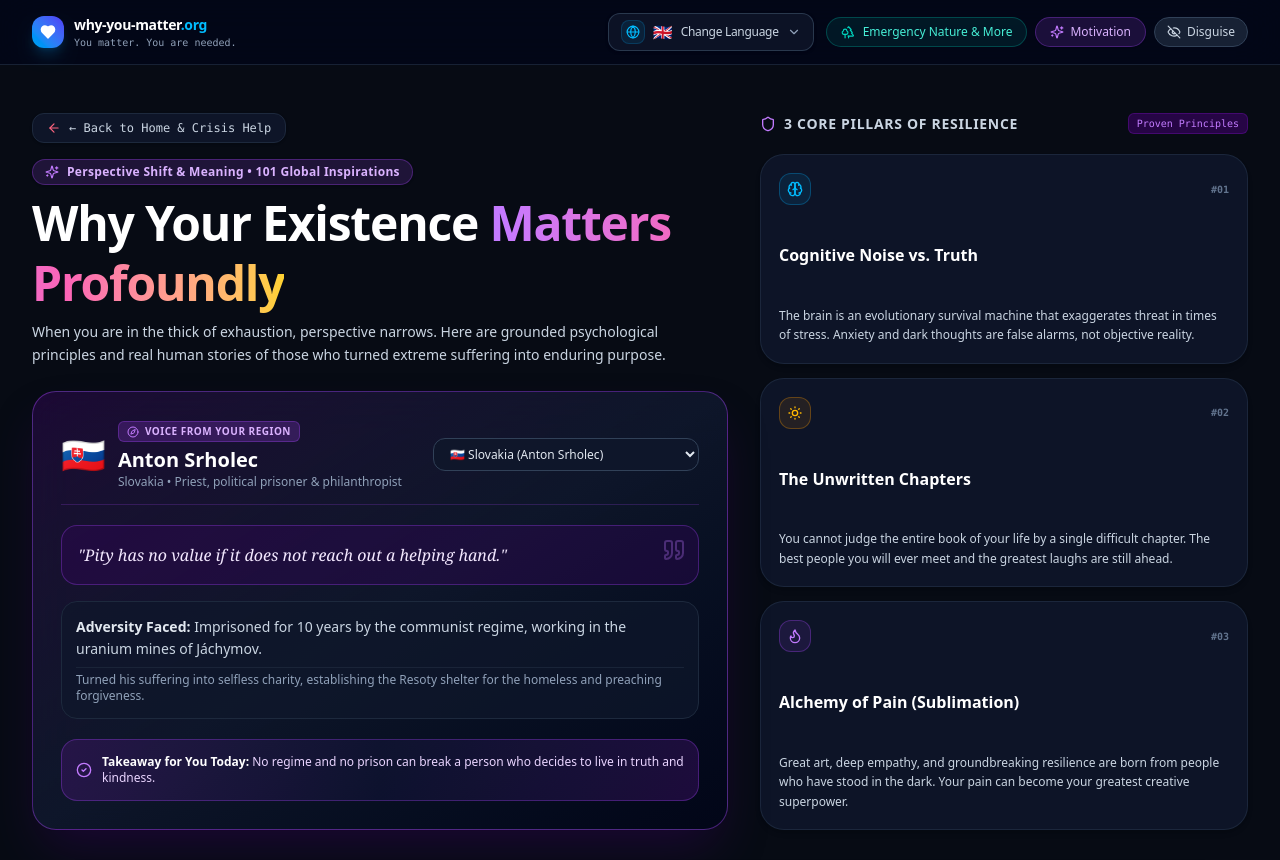
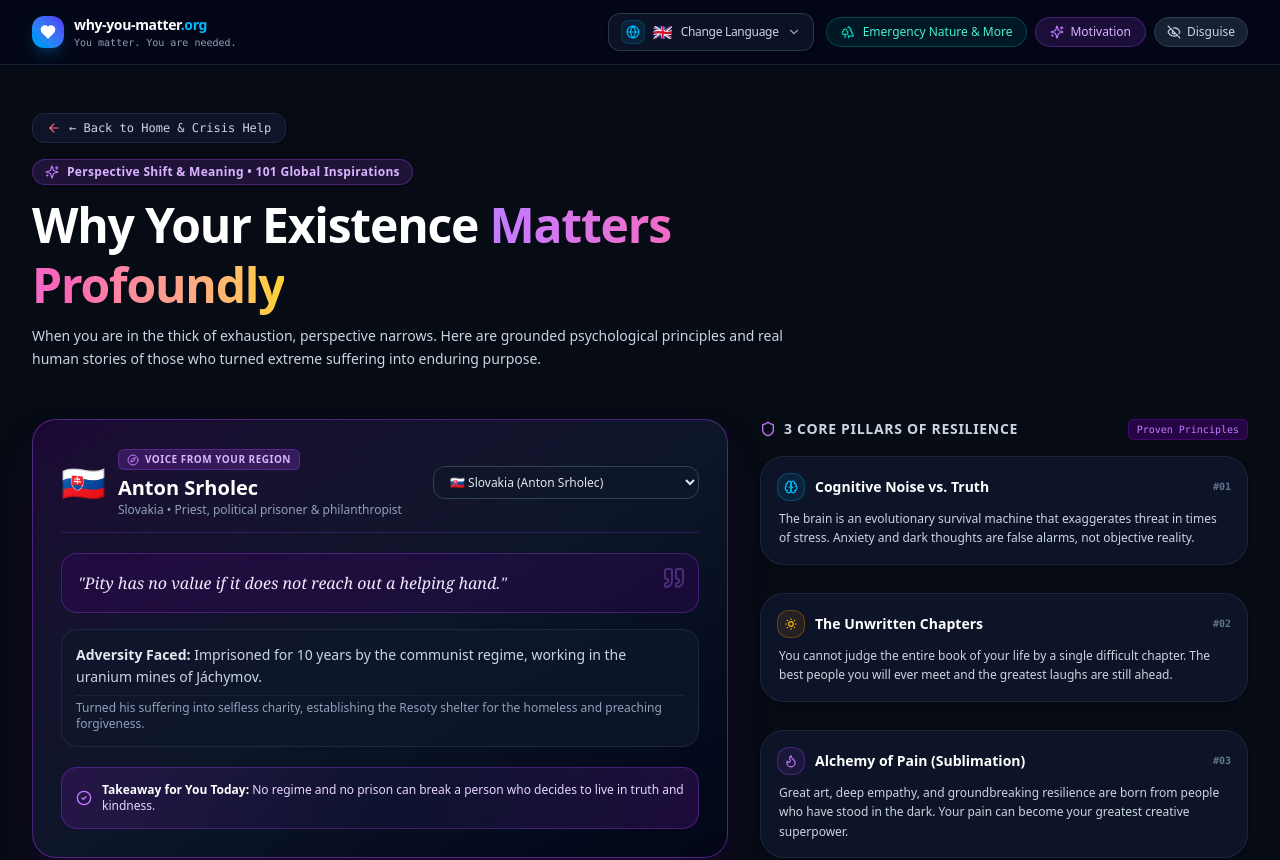
Before and after one commit to drmartinluzak97/why-you-matter, a Next.js app: page /motivation in a window 1280 px wide. Shown: the top 860 px of the page. Built offline with nearby package versions, Linux system fonts and the light colour scheme; no server answers.

Commit message:
fix(motivation): align 3 resilience pillars with geo-hero spotlight box baseline

```diff
--- a/components/motivation-hub.tsx
+++ b/components/motivation-hub.tsx
@@ -129,16 +129,10 @@ export function MotivationHub({ initialCountryCode }: MotivationHubProps) {
   );
 
   return (
-    <div className="space-y-12 lg:space-y-16">
+    <div className="space-y-10 lg:space-y-12">
       {/* ======================================================== */}
-      {/* TOP BENTO GRID: HERO + SPOTLIGHT (LEFT) & 4 PILLARS (RIGHT) */}
+      {/* 1. TOP HERO HEADER (FULL WIDTH)                          */}
       {/* ======================================================== */}
-      <div className="grid grid-cols-1 lg:grid-cols-12 gap-6 lg:gap-8 items-stretch">
-
-        {/* LEFT BENTO BLOCK (7 Columns): Hero Title & Geo-Hero Spotlight */}
-        <div className="lg:col-span-7 flex flex-col justify-between space-y-6">
-
-          {/* Header & Back Link */}
       <div className="space-y-4">
         <div className="flex items-center justify-between">
           <Link
@@ -150,7 +144,7 @@ export function MotivationHub({ initialCountryCode }: MotivationHubProps) {
           </Link>
         </div>
 
-            <div className="space-y-2">
+        <div className="space-y-2.5 max-w-4xl">
           <div className="inline-flex items-center gap-2 px-3 py-1 rounded-full bg-purple-500/15 text-purple-300 text-xs font-semibold tracking-wide border border-purple-500/30 shadow-sm">
             <Sparkles className="w-3.5 h-3.5 text-purple-400" />
             <span>{mp.badge}</span>
@@ -161,13 +155,19 @@ export function MotivationHub({ initialCountryCode }: MotivationHubProps) {
               {mp.titleHighlight}
             </span>
           </h1>
-              <p className="text-slate-300 text-xs sm:text-sm leading-relaxed max-w-2xl">
+          <p className="text-slate-300 text-xs sm:text-sm leading-relaxed max-w-3xl">
             {mp.description}
           </p>
         </div>
       </div>
 
-          {/* Geo-Hero Spotlight Card (Type 1) */}
+      {/* ======================================================== */}
+      {/* 2. SIDE-BY-SIDE BENTO: GEO-HERO SPOTLIGHT & 3 PILLARS    */}
+      {/* ======================================================== */}
+      <div className="grid grid-cols-1 lg:grid-cols-12 gap-6 lg:gap-8 items-stretch">
+
+        {/* LEFT BLOCK (7 Columns): Geo-Hero Spotlight */}
+        <div className="lg:col-span-7 flex flex-col">
           <div className="relative rounded-3xl bg-gradient-to-br from-purple-950/40 via-slate-900/95 to-slate-950 border border-purple-500/40 p-6 sm:p-7 shadow-2xl shadow-purple-950/40 backdrop-blur-xl space-y-5 flex-1 flex flex-col justify-between">
             <div className="flex flex-col sm:flex-row sm:items-center justify-between gap-3 border-b border-purple-500/20 pb-3.5">
               <div className="flex items-center gap-3">
@@ -241,9 +241,9 @@ export function MotivationHub({ initialCountryCode }: MotivationHubProps) {
           </div>
         </div>
 
-        {/* RIGHT BENTO BLOCK (5 Columns): 3 Psychological Pillars Bento Grid */}
-        <div className="lg:col-span-5 flex flex-col justify-between space-y-4">
-          <div className="flex items-center justify-between pb-1">
+        {/* RIGHT BLOCK (5 Columns): 3 Psychological Pillars */}
+        <div className="lg:col-span-5 flex flex-col justify-between space-y-3.5">
+          <div className="flex items-center justify-between pb-0.5">
             <h3 className="text-sm font-bold text-slate-300 uppercase tracking-wider flex items-center gap-2">
               <Shield className="w-4 h-4 text-purple-400" />
               <span>{mp.pillars.title}</span>
@@ -253,28 +253,29 @@ export function MotivationHub({ initialCountryCode }: MotivationHubProps) {
             </span>
           </div>
 
-          <div className="grid grid-cols-1 sm:grid-cols-2 lg:grid-cols-1 gap-3.5 flex-1">
+          <div className="flex-1 flex flex-col justify-between gap-3">
             {pillars.map((p, idx) => {
               const Icon = p.icon;
               return (
                 <div
                   key={idx}
-                  className={`p-4.5 rounded-3xl bg-slate-900/85 border border-slate-800/90 shadow-md transition-all flex flex-col justify-between space-y-2.5 ${p.glow}`}
+                  className={`p-4 rounded-3xl bg-slate-900/85 border border-slate-800/90 shadow-md transition-all flex flex-col justify-center space-y-2 ${p.glow}`}
                 >
                   <div className="flex items-center justify-between">
-                    <div className={`w-8 h-8 rounded-xl flex items-center justify-center border ${p.color}`}>
-                      <Icon className="w-4 h-4" />
+                    <div className="flex items-center gap-2.5">
+                      <div className={`w-7 h-7 rounded-xl flex items-center justify-center border ${p.color}`}>
+                        <Icon className="w-3.5 h-3.5" />
+                      </div>
+                      <h4 className="text-sm font-bold text-white leading-snug">
+                        {p.title}
+                      </h4>
                     </div>
                     <span className="text-[10px] font-mono font-bold text-slate-500">
                       #{p.badge}
                     </span>
                   </div>
 
-                  <h4 className="text-sm sm:text-base font-bold text-white leading-snug">
-                    {p.title}
-                  </h4>
-
-                  <p className="text-xs text-slate-300 leading-relaxed">
+                  <p className="text-xs text-slate-300 leading-relaxed pl-0.5">
                     {p.desc}
                   </p>
                 </div>
```
Lines whose indentation alone changed are shown as unchanged.
